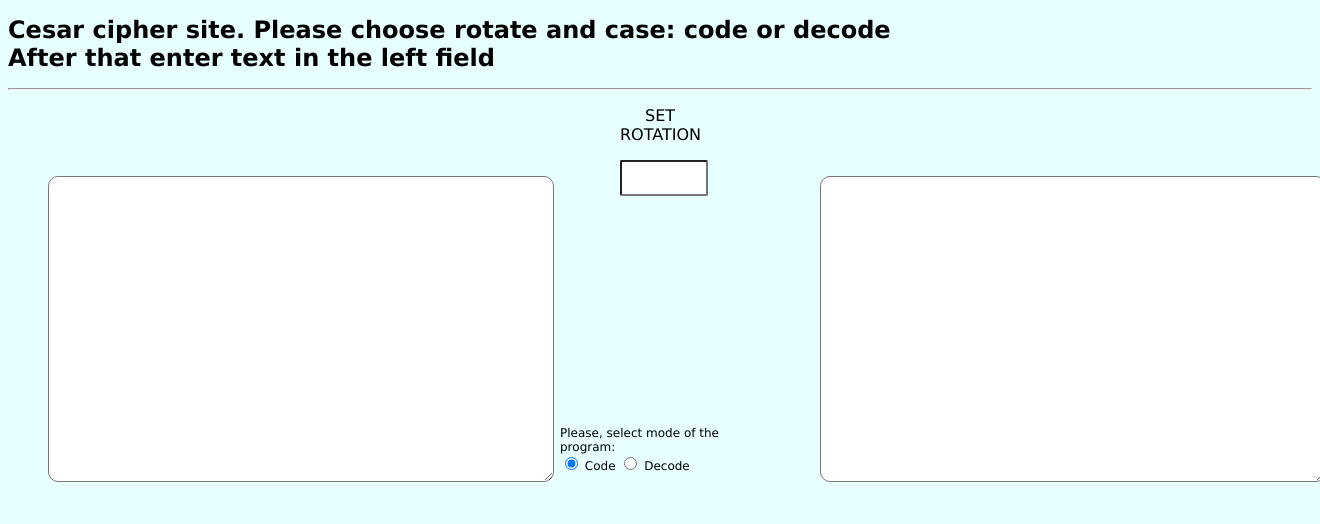
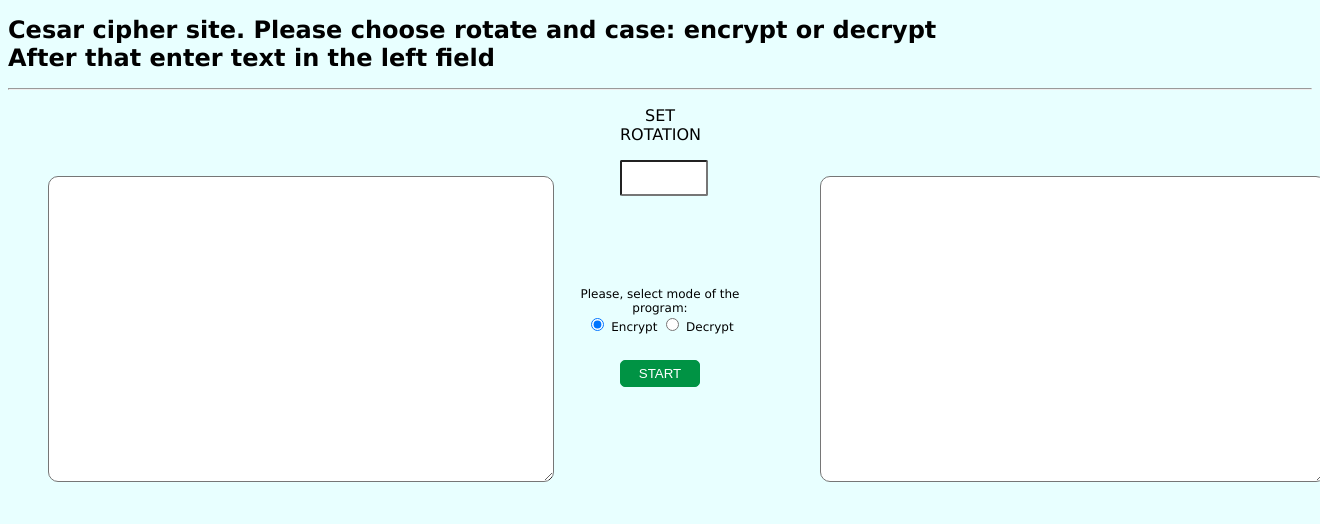
Before and after one commit to mupastir/lightit_test, a Flask app: page / in a window 1320 px wide. Shown: the top 524 px of the page. Run offline with Flask 2, Linux system fonts and the light colour scheme; parts of the project's set-up code (start-up, migrations or seed data) failed here and were passed over; some libraries are stand-ins or nearby versions.

Commit message:
working script without db

```diff
--- a/core/app.py
+++ b/core/app.py
@@ -5,7 +5,7 @@ from core.config import runtime_config
 import sqlite3
 import os
 
-from core.routes.cipher import Cipher
+from core.routes.cipher import CipherRoute
 
 
 DATABASE = os.environ.get('DATABASE', '/core/models/database.db')
@@ -30,4 +30,9 @@ def close_connection(exception):
 
 @app.route('/')
 def index():
-    return Cipher().main_page()
+    return CipherRoute().main_page()
+
+
+@app.route('/cipher', methods=['POST'])
+def cipher():
+    return CipherRoute().cipher()
--- a/core/routes/cipher.py
+++ b/core/routes/cipher.py
@@ -1,11 +1,19 @@
-from flask import render_template
+from flask import render_template, json, request
+from core.controllers.cipher import Cipher
 
 
-class Cipher:
+class CipherRoute:
 
     def __init__(self):
-        self.main_page_legend = 'Cesar cipher site. Please choose rotate and case: code or decode <br>' \
+        self.main_page_legend = 'Cesar cipher site. Please choose rotate and case: encrypt or decrypt <br>' \
                                 'After that enter text in the left field'
 
     def main_page(self):
         return render_template("index.html", legend=self.main_page_legend)
+
+    def cipher(self):
+        rot_index = request.form['rot-index']
+        mode = request.form['mode']
+        rough_text = request.form['rough-text']
+        cipher = Cipher(rot_index=rot_index, mode=mode, rough_text=rough_text)
+        return json.dumps(cipher.get_result())
--- a/core/static/css/style.css
+++ b/core/static/css/style.css
@@ -15,7 +15,8 @@ h1 {
     min-width: 200px;
 }
 .my-flex-container {
-    align-items: flex-end;
+    align-items: center;
+    text-align: center;
     display: flex;
     flex-direction: row;
     padding: 10px;
@@ -39,3 +40,31 @@ h1 {
     max-width: 500px;
     text-align: start;
 }
+
+.start-btn {
+    background: #009344;
+    color: white;
+    min-width: 80px;
+    min-height: 20px;
+    border: #009344 solid 1px;
+    text-decoration: none;
+    border-radius: 5px;
+    padding: 5px;
+    -webkit-transition-property: background;
+    -webkit-transition-duration: 0.3s;
+    -webkit-transition-timing-function: ease;
+}
+
+.start-btn:hover {
+    background: white;
+    color: black;
+}
+
+.start-btn:active {
+    background: #cf2734;
+    color: white;
+}
+
+.plot {
+    max-height: 300px;
+}
--- a/core/static/js/script.js
+++ b/core/static/js/script.js
@@ -0,0 +1,37 @@
+function cipher() {
+            $.ajax({
+                type: "POST",
+                url: "/cipher",
+                data: $('form').serialize(),
+                success: function(response) {
+                    var json = jQuery.parseJSON(response)
+                    var ctx = document.getElementById('Diagram').getContext('2d');
+                    var Diagram = new Chart(ctx, {
+                        type: 'bar',
+                        data: {
+                            labels: Object.keys(json.frequency_rough),
+                            datasets: [{
+                                label: 'Letters in given text',
+                                data: Object.values(json.frequency_rough),
+                                backgroundColor: "rgba(0,147,68,0.2)",
+                                borderWidth: 1
+                            }]
+                        },
+                        options: {
+                            scales: {
+                                yAxes: [{
+                                    ticks: {
+                                        beginAtZero: true
+                                    }
+                                }]
+                            }
+                        }
+                    });
+                    $('#result').html(json.result)
+                    console.log(response);
+                },
+                error: function(error) {
+                    console.log(error);
+                }
+            });
+        }
--- a/core/templates/index.html
+++ b/core/templates/index.html
@@ -5,17 +5,20 @@
     <title>Cesar Cipher</title>
     <link rel="stylesheet" href="{{ url_for('static', filename='css/style.css')}}">
     <link rel="stylesheet" href="{{ url_for('static', filename='css/Chart.css')}}">
+    <script src="{{ url_for('static', filename='js/jquery-3.4.1.min.js') }}"></script>
+    <script src="{{ url_for('static', filename='js/Chart.js') }}"></script>
 </head>
 <body>
     <h1>{{ legend | safe}}</h1>
 
     <hr />
+    <script src="{{ url_for('static', filename='js/script.js') }}"></script>
 
-    <div class="rotate-input">
+    <form action="/cipher" method="post" name="main">
+        <div class="rotate-input">
         <p>SET ROTATION</p>
         <input class="rotate-input" type="number" name="rot-index" size="25" min="0" max="26">
     </div>
-
 
     <div class="my-flex-container" style="justify-content: center;">
         <div class="my-flex-block">
@@ -23,17 +26,19 @@
         </div>
         <div class="my-flex-block">
             <p> Please, select mode of the program: <br>
-                <input type="radio" name="case" value="code" checked="checked"> Code
-                <input type="radio" name="case" value="decode" > Decode
+                <input type="radio" name="mode" value="encrypt" checked="checked"> Encrypt
+                <input type="radio" name="mode" value="decrypt" > Decrypt
             </p>
+            <br>
+            <input class="start-btn" type="button" name="start" value="START" onclick="cipher();">
         </div>
         <div class="my-flex-block">
-            <textarea class="text-box" name="processed-text" readonly></textarea>
+            <textarea class="text-box" id="result" name="processed-text" readonly></textarea>
         </div>
     </div>
-
-    <script src="{{ url_for('static', filename='js/script.js') }}"></script>
+    </form>
+    <div class="plot">
+        <canvas id="Diagram" width="5" height="1"></canvas>
+    </div>
 </body>
-    <script src="{{ url_for('static', filename='js/jquery-3.4.1.min.js') }}"></script>
-    <script src="{{ url_for('static', filename='js/Chart.js') }}"></script>
 </html>
```
Also changed, not shown: core/controllers/cipher.py (added, +41 -0 lines).
